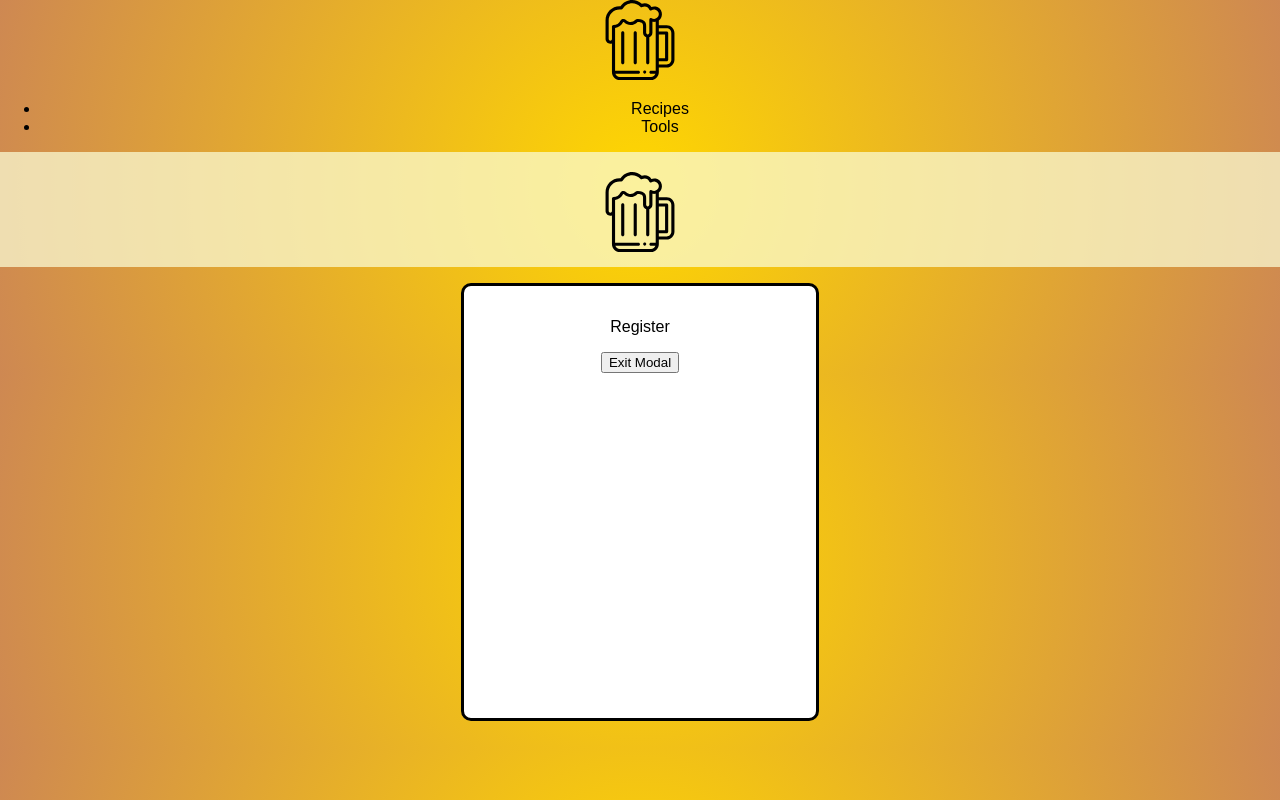
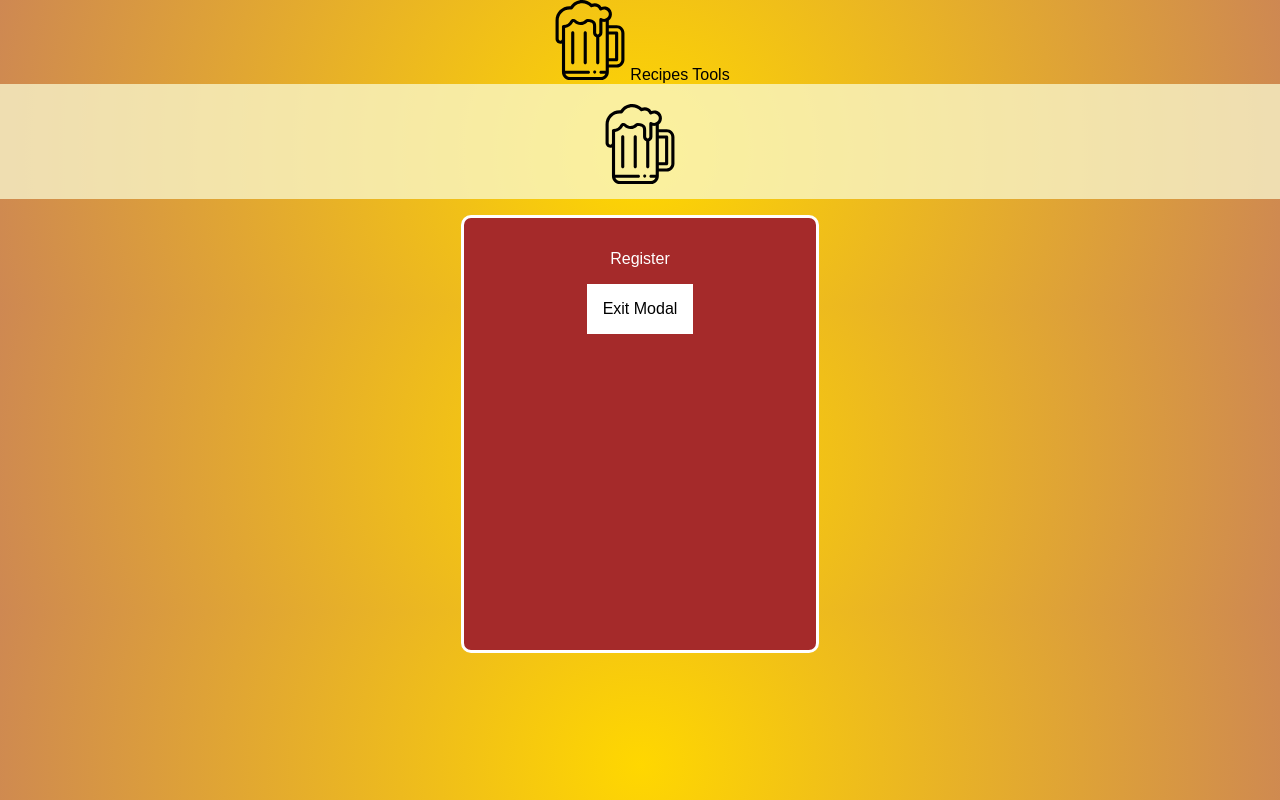
Before and after one commit to fendermaniac/brew-boy, a React (Create React App) app: page / in a window 1280 px wide. Built offline with nearby package versions, Linux system fonts and the light colour scheme.

Commit message:
Style modal

```diff
--- a/src/components/Modal.css
+++ b/src/components/Modal.css
@@ -3,5 +3,13 @@
     height: 50vh;
     margin-top: 1em;
     border-radius: 10px;
+    background-color:brown;
+    color: white;
+}
 
+.modal button {
+    padding: 1em;
+    border: none;
+    font-size: 1em;
+    background-color: white;
 }
--- a/src/components/Navigation.js
+++ b/src/components/Navigation.js
@@ -5,10 +5,8 @@ const Navigation = () => {
     return (
         <nav>
            <img src={logo} className="App-logo" alt="logo"/>
-           <ul className="nav-links">
-            <li>Recipes</li>
-            <li>Tools</li>
-            </ul>
+            <a>Recipes</a> {' '}
+            <a>Tools</a>
         </nav>
      );
 }
```
